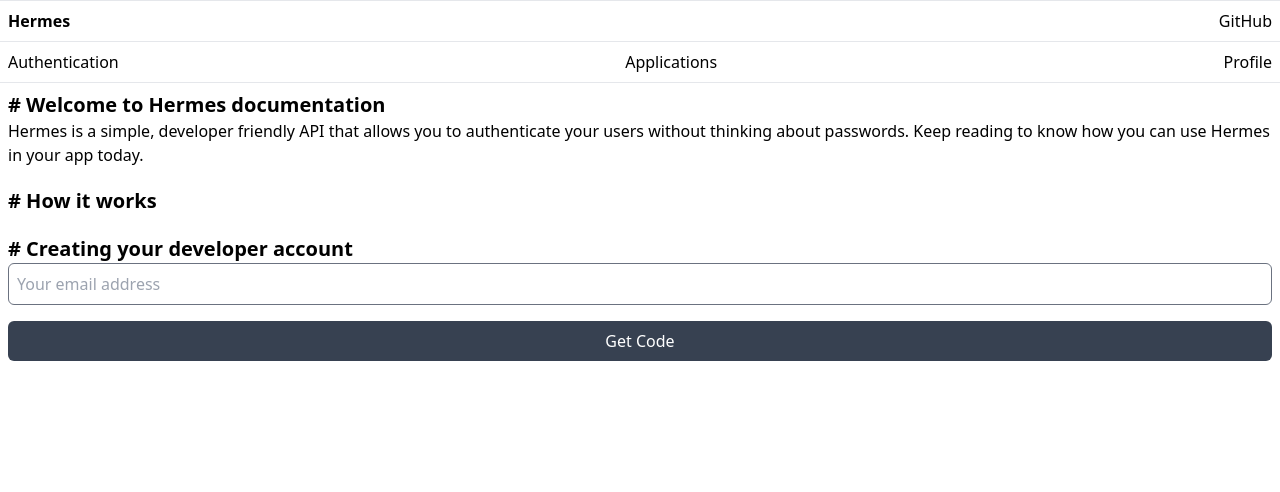
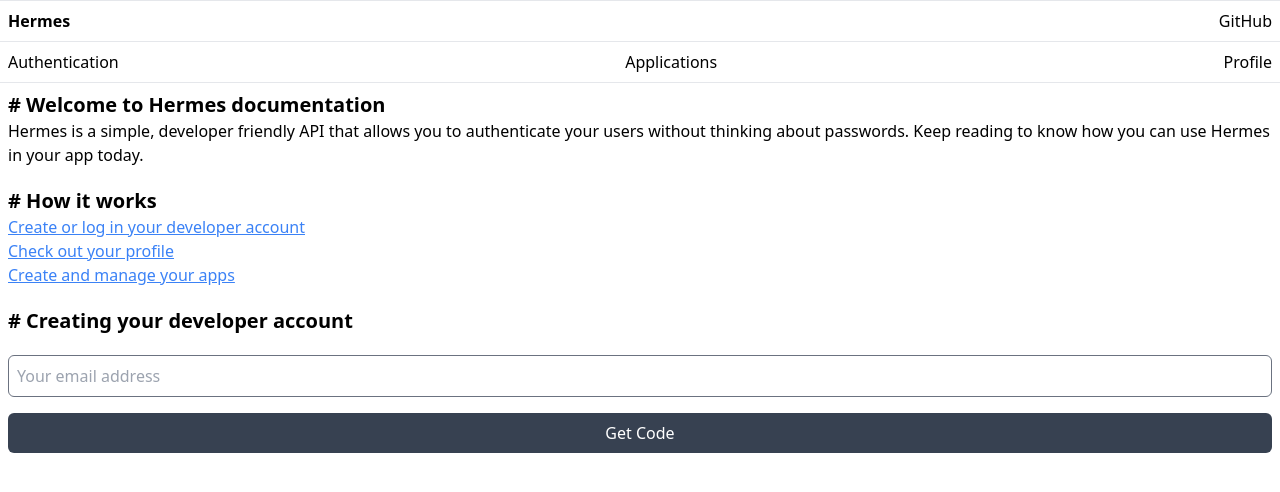
Before and after one commit to Hermes-Auth/hermes, a SvelteKit app in the folder app/: page / in a window 1280 px wide. Shown: the top 492 px of the page. Built offline with nearby package versions, Linux system fonts and the light colour scheme.

Commit message:
minor ui updates

```diff
--- a/app/src/routes/+page.svelte
+++ b/app/src/routes/+page.svelte
@@ -64,8 +64,9 @@
 				if (response.status === 200) {
 					const { id } = (await response.json()) as { id: string };
 					localStorage.setItem('token', id);
+                    loading = false;
 					alert('You are now authenticated. Check the `Profile` tab to see your api key');
-					loading = false;
+                    user_is_logged_in.set(true)
 					return;
 				}
 				if (response.status === 400) {
@@ -88,6 +89,20 @@
 		localStorage.removeItem('token');
 		user_is_logged_in.set(false);
 	}
+	const steps: { link: string; description: string }[] = [
+		{
+			link: '#create-account',
+			description: 'Create or log in your developer account'
+		},
+		{
+			link: '/profiles',
+			description: 'Check out your profile'
+		},
+		{
+			link: '/apps',
+			description: 'Create and manage your apps'
+		}
+	];
 </script>
 
 <h1 class="hover:underline text-xl font-bold"># Welcome to Hermes documentation</h1>
@@ -98,10 +113,17 @@
 </h1>
 
 <h1 id="#create-account" class="hover:underline mt-5 text-xl font-bold"># How it works</h1>
+<ol>
+	{#each steps as step}
+		<li>
+			<a href={step.link} class="text-blue-500 underline">{step.description}</a>
+		</li>
+	{/each}
+</ol>
 
 <!--be back-->
 
-<h1 id="#create-account" class="hover:underline mt-5 text-xl font-bold">
+<h1 id="#create-account" class="hover:underline my-5 text-xl font-bold">
 	# Creating your developer account
 </h1>
 
```
